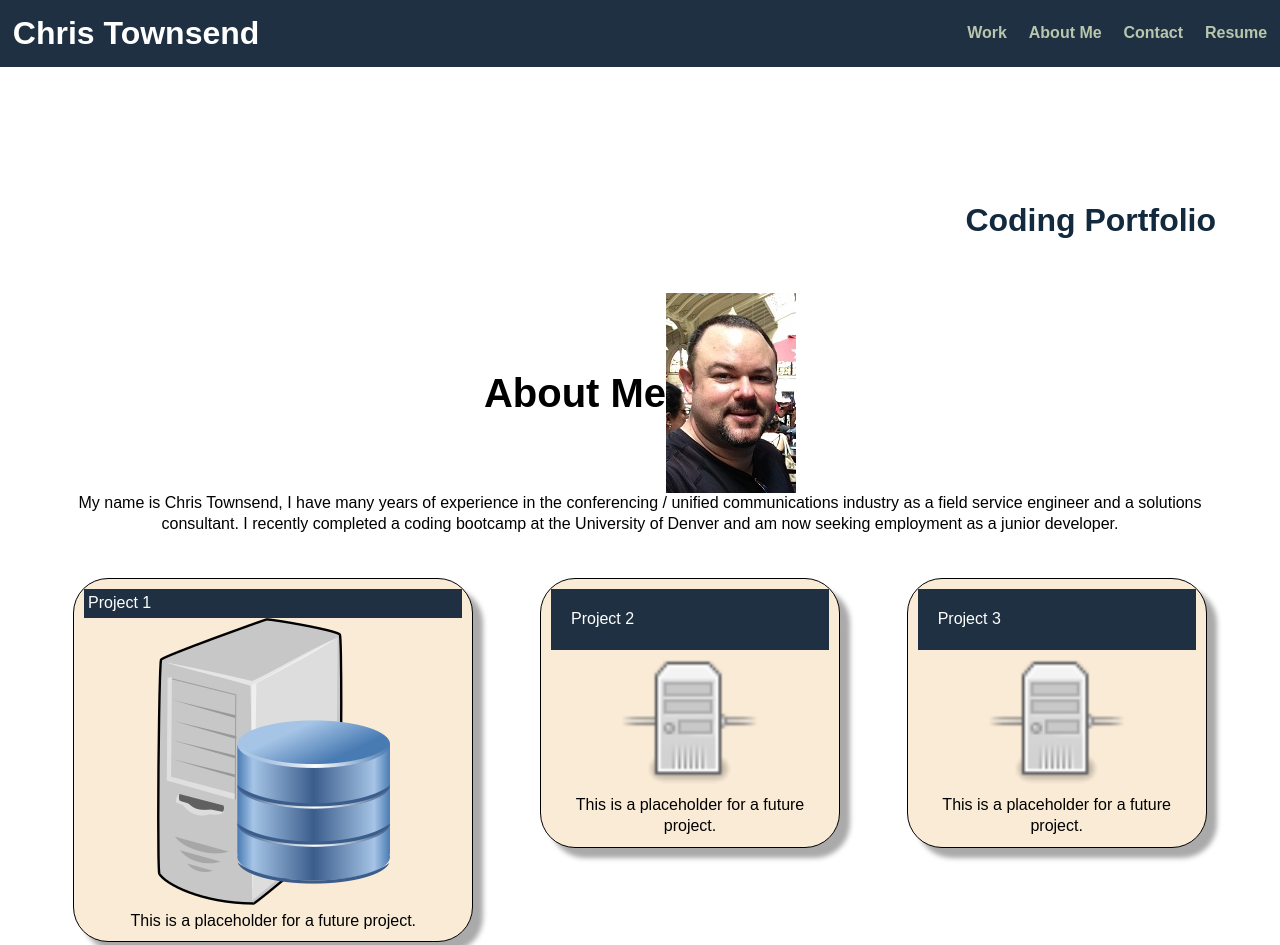
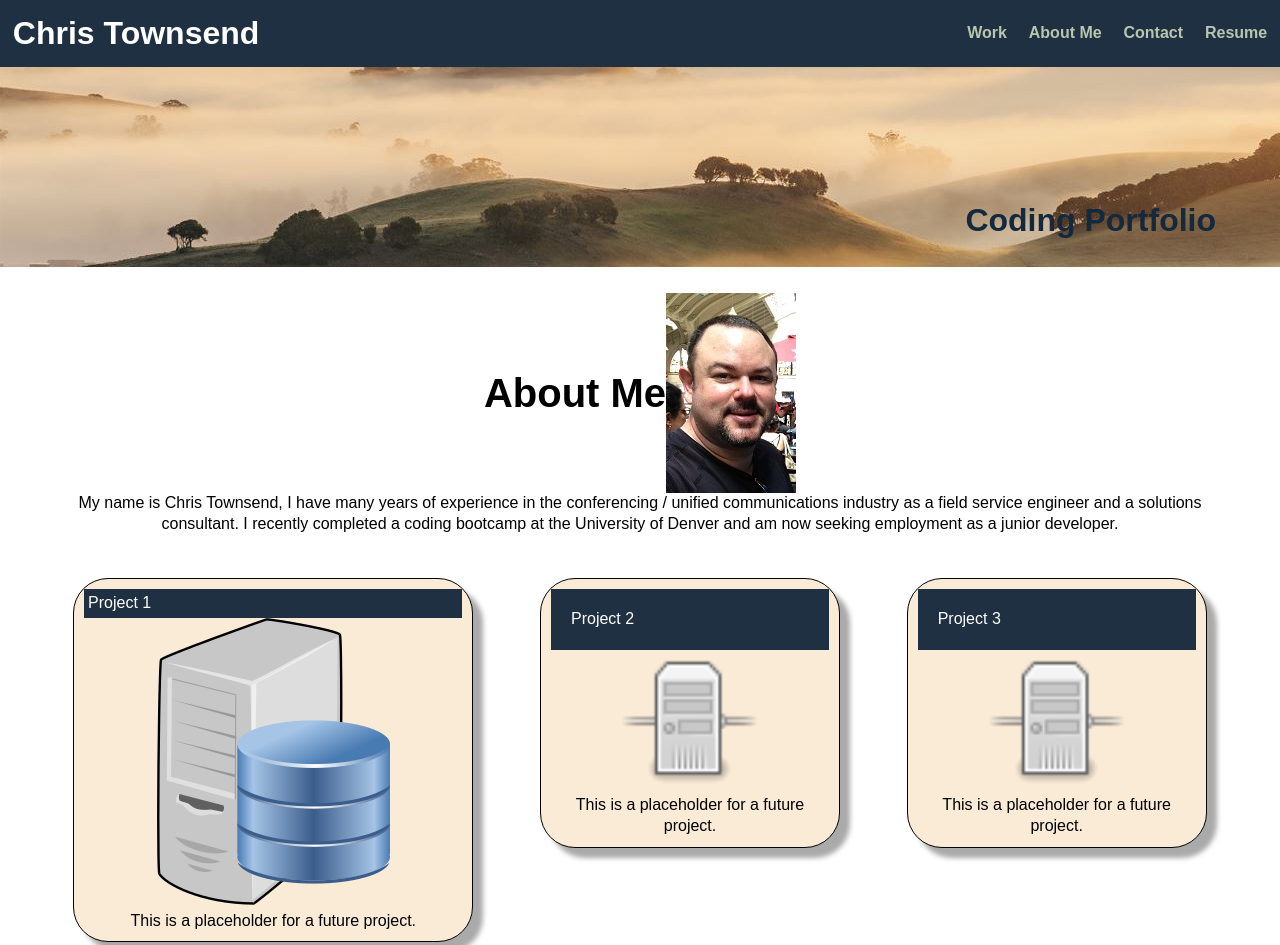
Before and after one commit to ctowns5/FirstPortfolio, a plain HTML site: page index.html in a window 1280 px wide. Shown: the top 945 px of the page. Drawn offline with Linux system fonts and the light colour scheme.

Commit message:
still tweaking  links to image

```diff
--- a/assets/css/style.css
+++ b/assets/css/style.css
@@ -70,7 +70,7 @@ div {
   align-items: end;
   justify-content: right;
   color: #13293d;
-  background-image: url(assets/images/zetong-li.JPG);
+  background-image: url(../../assets/images/zetong-li.JPG);
 }
 div h1 {
   margin-right: 5%;
```
